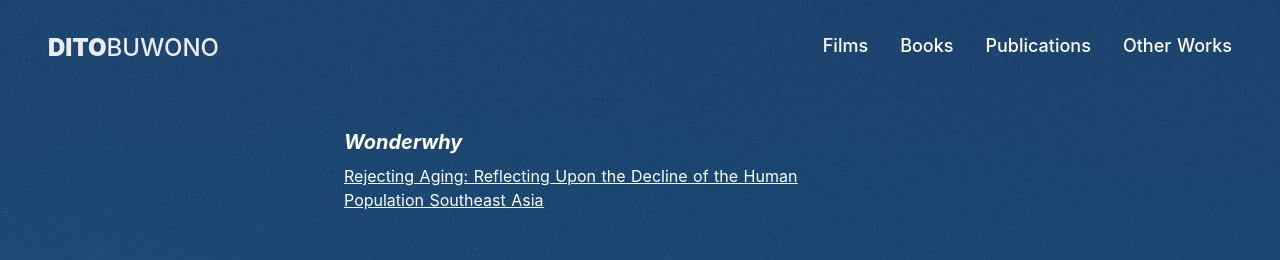
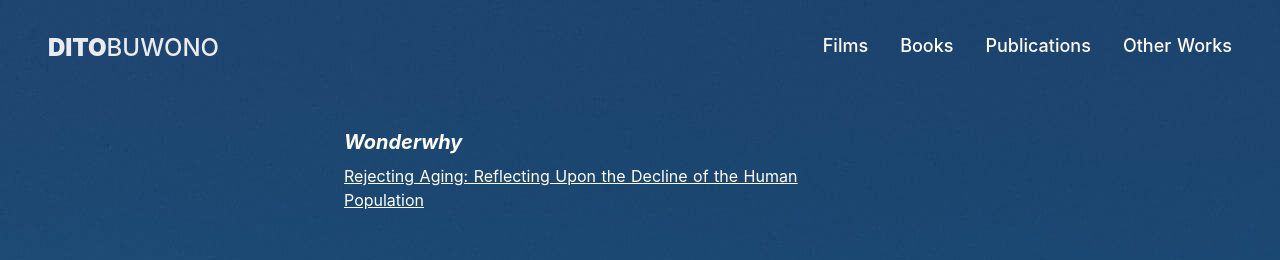
Before and after one commit to andikawilliam/ditobuwono-nuxt, a Nuxt app: page /Publications in a window 1280 px wide. Shown: the top 260 px of the page. Built offline with nearby package versions, Linux system fonts and the light colour scheme.

Commit message:
Update Publications.vue

```diff
--- a/pages/Publications.vue
+++ b/pages/Publications.vue
@@ -43,7 +43,7 @@ export default Vue.extend({
           articles: [
             {
               title:
-                "Rejecting Aging: Reflecting Upon the Decline of the Human Population Southeast Asia",
+                "Rejecting Aging: Reflecting Upon the Decline of the Human Population",
               link: "https://www.wonderwhysea.com/detail/rejecting-aging-reflecting-upon-the-decline-of-the-human-population?utm_campaign=later-linkinbio-wonderwhysea&utm_content=later-37295462&utm_medium=social&utm_source=linkin.bio",
             },
           ],
```
